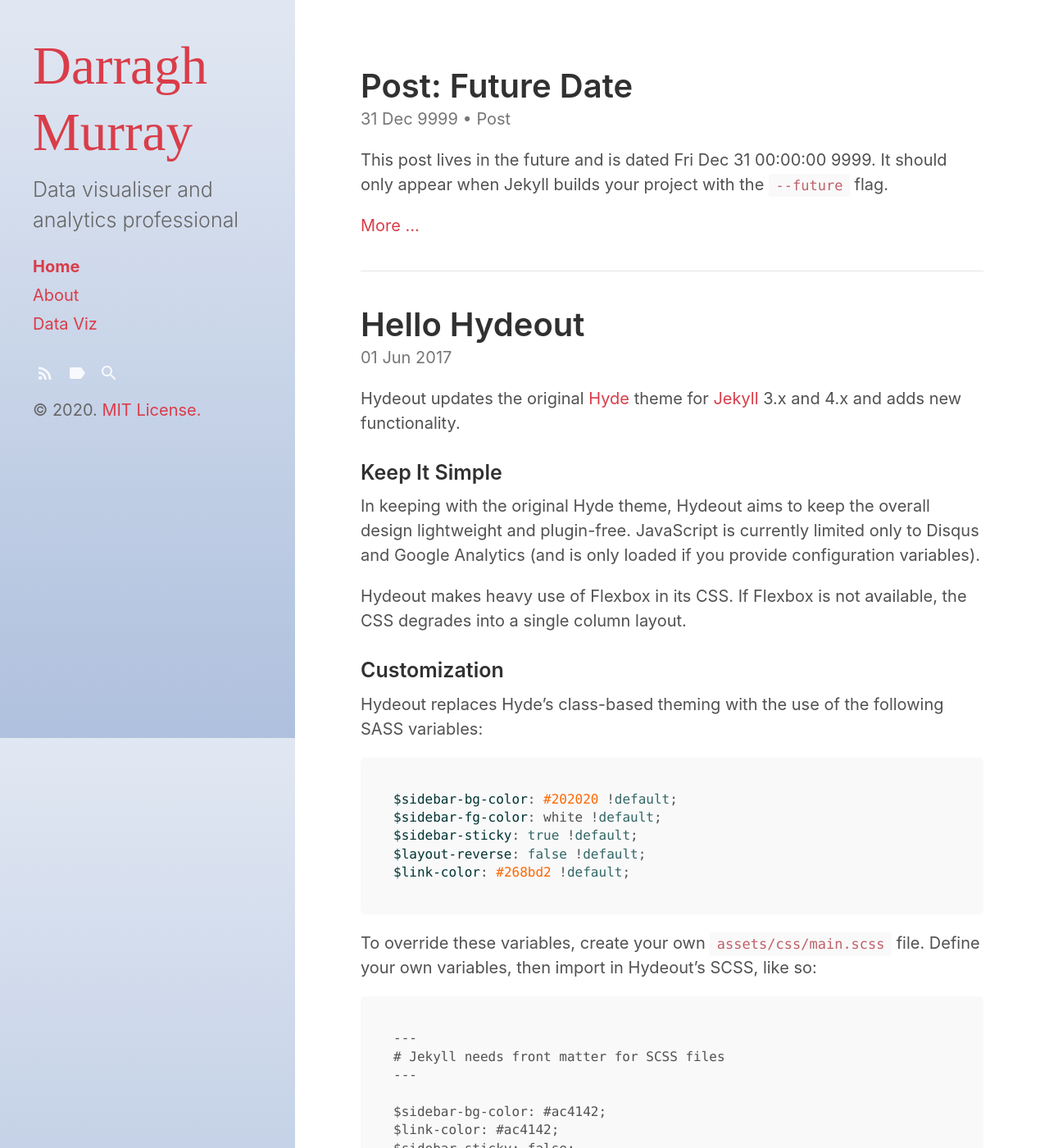
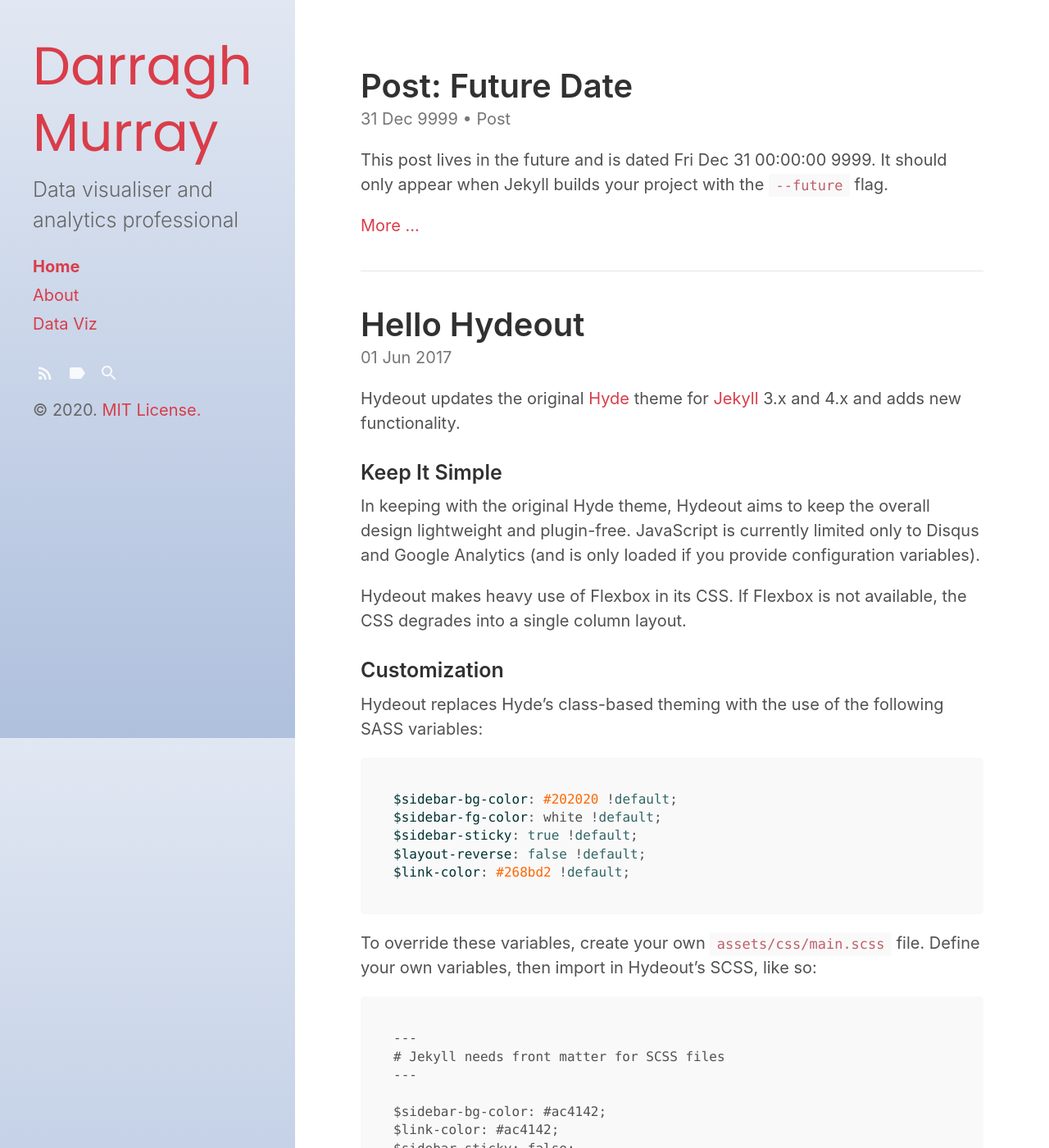
Before and after one commit to dbmurray/dbmurray.github.io, a Jekyll site: the page built from index.html, in a window 1280 px wide and 1400 px high. Shown: the whole window at 82% size. Built offline with Jekyll 4.4.1, drawn with Linux system fonts in a browser that asks for light colours; the list of posts is cut into pages by our own code.

Commit message:
Update _layout.scss

```diff
--- a/_sass/hydeout/_layout.scss
+++ b/_sass/hydeout/_layout.scss
@@ -37,7 +37,7 @@ body {
   padding: $section-spacing;
 
   .site-title {
-    font-family: 'Abril Fatface', serif;
+    font-family: 'Poppins', serif;
     font-size: $large-font-size;
     font-weight: normal;
     margin-bottom: $heading-spacing;
```
